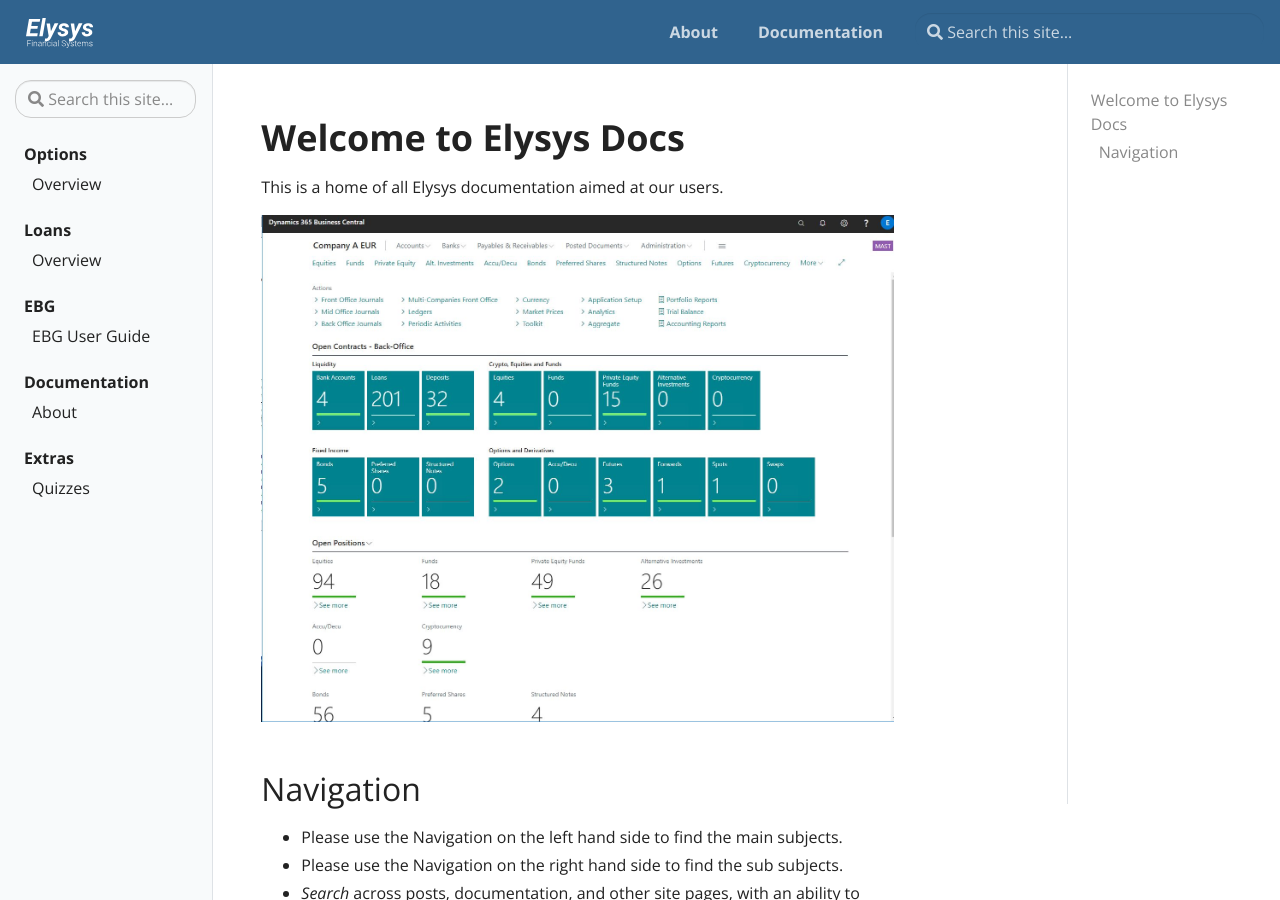
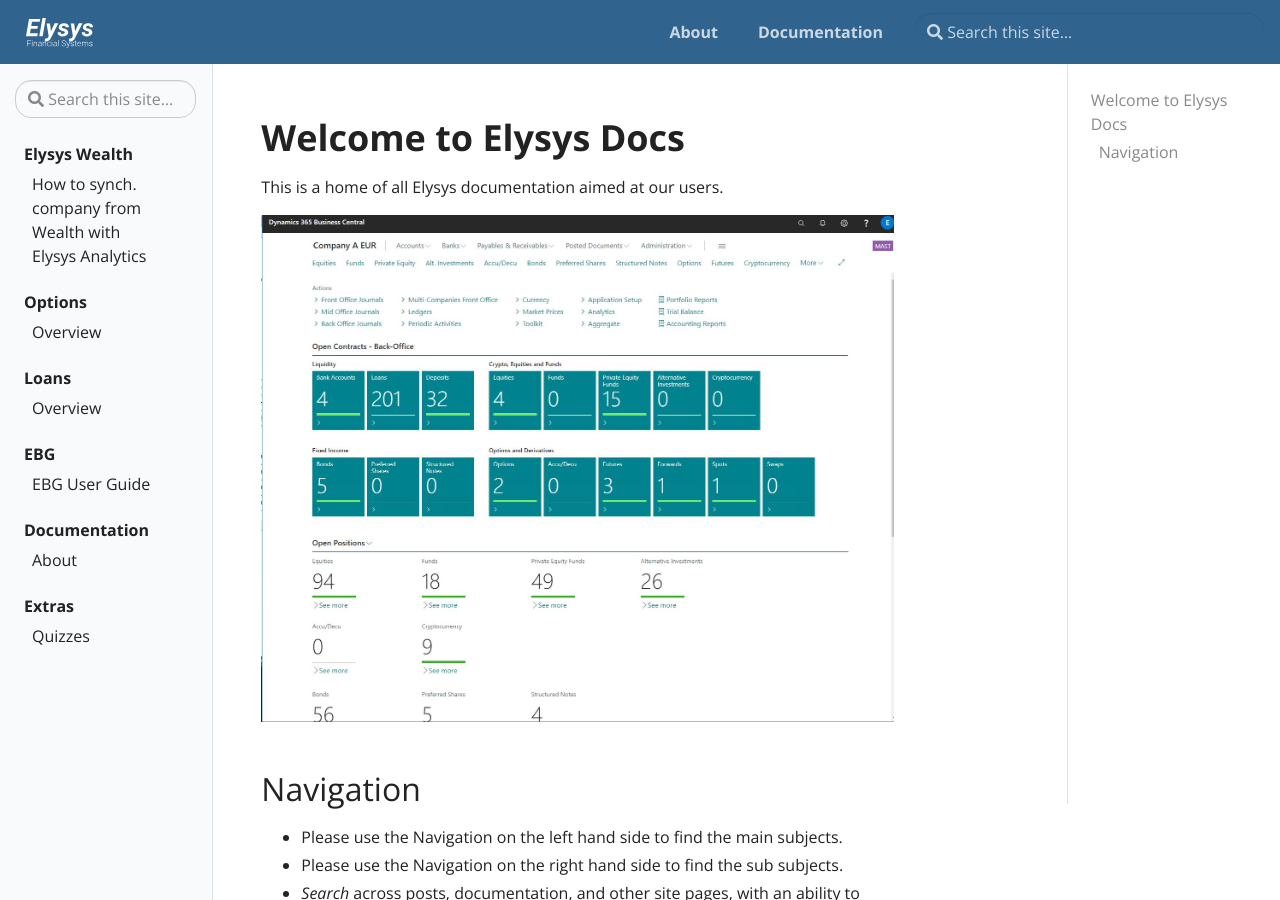
Before and after one commit to Elysys/Docs, a Jekyll site: the page built from pages/index.md, in a window 1280 px wide and 900 px high. Built offline with Jekyll 4.4.1, drawn with Linux system fonts in a browser that asks for light colours.

Commit message:
new page for synch

```diff
--- a/_data/toc.yml
+++ b/_data/toc.yml
@@ -1,3 +1,8 @@
+- title: Elysys Wealth
+  url: "docs/wealth/SynchWealthwithBI"
+  links:
+    - title: "How to synch. company from Wealth with Elysys Analytics"
+      url: "docs/wealth/SynchWealthwithBI"
 - title: Options
   url: "docs/wealth/options_info"
   links:
--- /dev/null
+++ b/_docs/wealth/SynchWealthwithBI.md
@@ -0,0 +1,11 @@
+---
+title: Synchronise Elysys Wealth with Elysys analytics
+tags:
+ - Elysys Wealth
+ - Elysys analytics
+description: How to synchronise a newly created company from Elysys Wealth with the Elysys analytics
+---
+
+![/assets/img/ElysysLoansLogo.png](../../assets/img/ElysysWealthLogo.png)
+
+# **Synch Elysys with BI**
```
